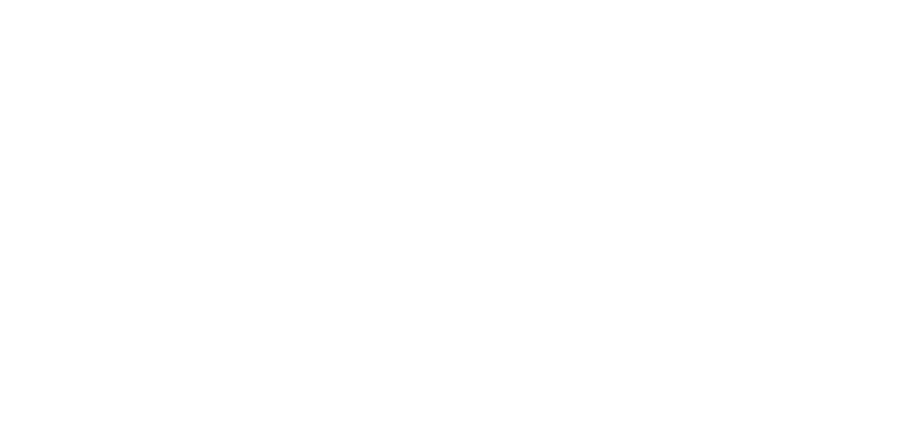
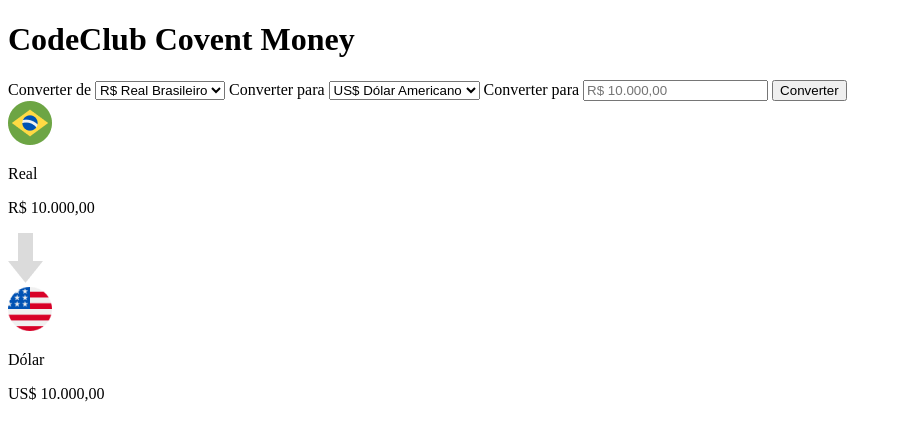
Before and after one commit to bsmoreira96/CodeClube-Convert-Money, a plain HTML site: page index.html in a window 1280 px wide. Shown: the whole page, without its empty margins (0-902 px from the left). Drawn offline with Linux system fonts and the light colour scheme.

Commit message:
finalizing the project's HTML

```diff
--- a/index.html
+++ b/index.html
@@ -1,15 +1,63 @@
 <!DOCTYPE html>
-<html lang="en">
-<head>
-    <meta charset="UTF-8">
-    <meta http-equiv="X-UA-Compatible" content="IE=edge">
-    <meta name="viewport" content="width=device-width, initial-scale=1.0">
-    <link rel="preconnect" href="https://fonts.googleapis.com">
-    <link rel="preconnect" href="https://fonts.gstatic.com" crossorigin>
-    <link href="https://fonts.googleapis.com/css2?family=Roboto:wght@100;300;400;700&display=swap" rel="stylesheet">
+<html lang="pt-BR">
+  <head>
+    <meta charset="UTF-8" />
+    <meta http-equiv="X-UA-Compatible" content="IE=edge" />
+    <meta name="viewport" content="width=device-width, initial-scale=1.0" />
+    <link rel="preconnect" href="https://fonts.googleapis.com" />
+    <link rel="preconnect" href="https://fonts.gstatic.com" crossorigin />
+    <link
+      href="https://fonts.googleapis.com/css2?family=Roboto:wght@100;300;400;700&display=swap"
+      rel="stylesheet"
+    />
     <title>CodeClub Convert Money</title>
-</head>
-<body>
-    <header></header>
-</body>
+  </head>
+
+  <body>
+    <div class="container">
+      <header>
+        <h1>CodeClub Covent Money</h1>
+      </header>
+
+      <main>
+        <label for="">
+          Converter de
+          <select name="" id="">
+            <option value="">R$ Real Brasileiro</option>
+          </select>
+        </label>
+
+        <label for="">
+          Converter para
+          <select name="" id="">
+            <option value="">US$ Dólar Americano</option>
+            <option value="">€$ Euro</option>
+          </select>
+        </label>
+
+        <label for="">
+          Converter para
+          <input placeholder="R$ 10.000,00" />
+        </label>
+
+        <button type="button">Converter</button>
+
+        <section>
+          <div>
+            <img src="./assets/Brasil.png" alt="" />
+            <p>Real</p>
+            <p>R$ 10.000,00</p>
+          </div>
+
+          <img src="./assets/Seta.png" alt="" />
+
+          <div>
+            <img src="./assets/Estados-Unidos.png" alt="" />
+            <p>Dólar</p>
+            <p>US$ 10.000,00</p>
+          </div>
+        </section>
+      </main>
+    </div>
+  </body>
 </html>
```
Also changed, not shown: assets/Estados-Unidos.png (added).
